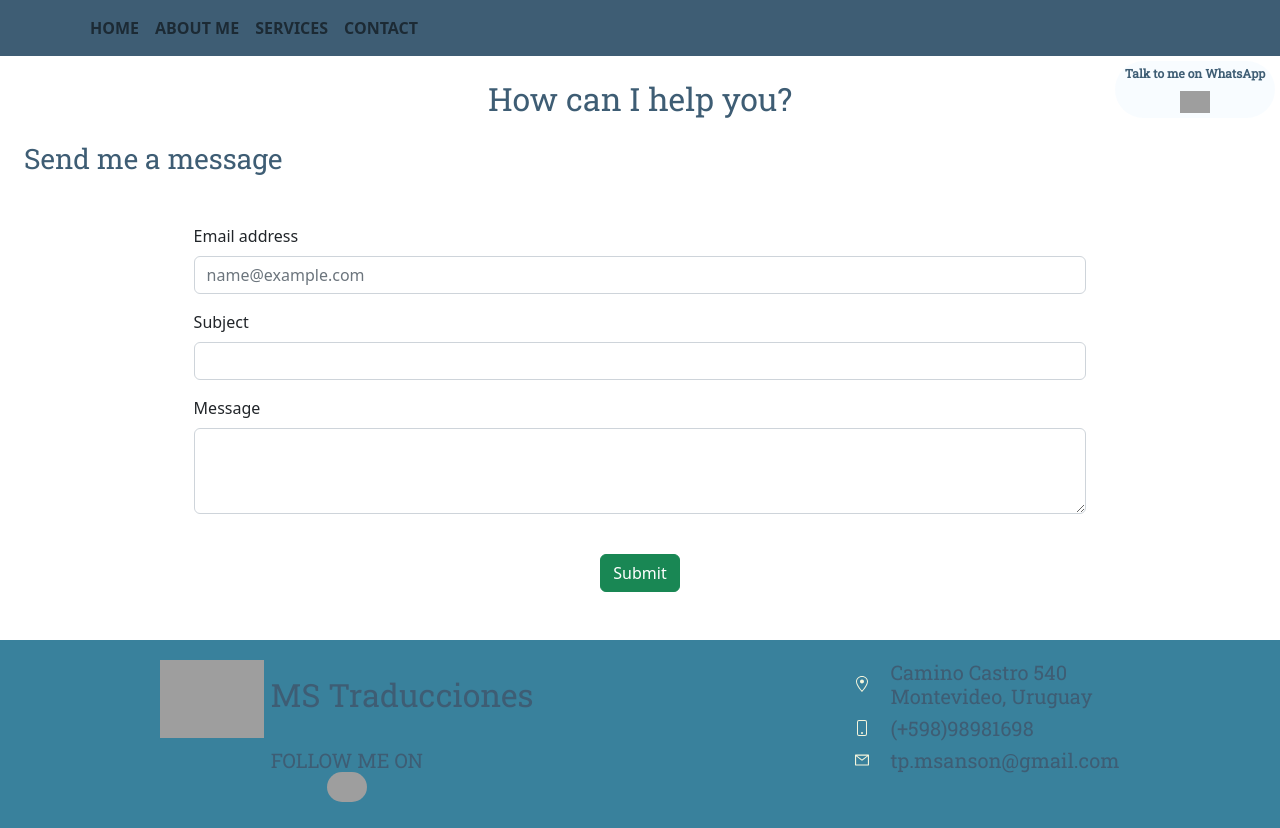
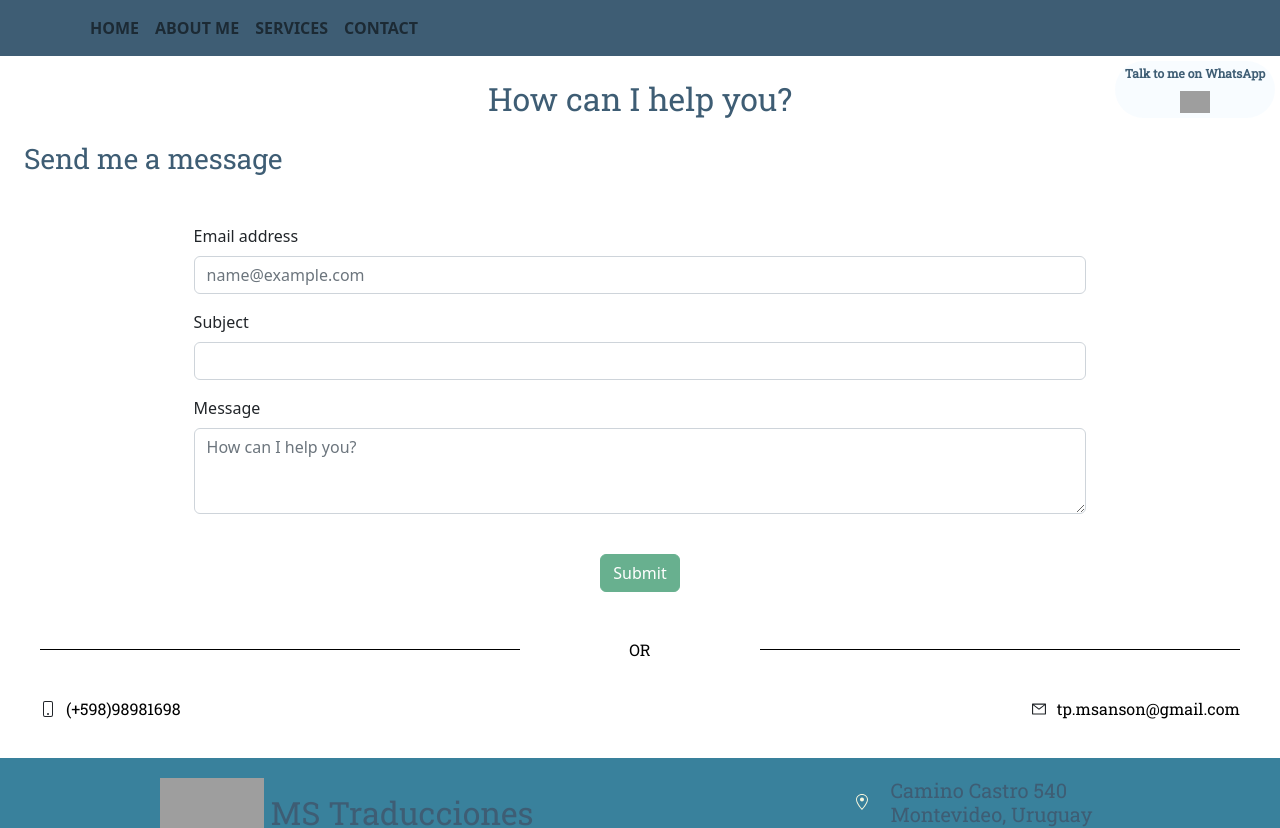
Before and after one commit to ManuelSanson/TranslatorLandingPage, a React (Create React App) app: page /TranslatorLandingPage/contact in a window 1280 px wide. Shown: the top 828 px of the page. Built offline with nearby package versions, Linux system fonts and the light colour scheme; grey boxes are pictures that could not be loaded.

Commit message:
add other form of contact, style changes

```diff
--- a/src/components/contact/Contact.css
+++ b/src/components/contact/Contact.css
@@ -7,12 +7,53 @@
     width: 80%;
 }
 
+.line {
+    height: 1px;
+    background: black;
+    width: 40%;
+}
+
+.orContact {
+    display: flex;
+    justify-content: space-between;
+    align-items: center;
+    margin: 40px;
+}
+
+.orContact h6 {
+    color: black;
+    margin: 0px;
+}
+
+.communication {
+    justify-content: space-between;
+}
+
+.communicationMean {
+    display: flex;
+    align-items: center;
+}
+
+.communicationMean h6 {
+    margin-left: 10px;
+}
+
+@media screen and (max-width: 425px) {
+    .orContact {
+        margin-left: 10px;
+        margin-right: 10px;
+    }
+}
+
 @media screen and (max-width: 375px) {
     .contactFormContainer h2 {
         font-size: 22px;
     }
     .contactFormContainer h3 {
         font-size: 20px;
+    }
+    .communicationMean h6 {
+        font-size: 13px;
     }
 }
 
@@ -23,4 +64,8 @@
     .contactFormContainer h3 {
         font-size: 16px;
     }
+    .communicationMean h6 {
+        font-size: 12px;
+        margin-left: 4px;
+    }
 }
--- a/src/components/contact/Contact.js
+++ b/src/components/contact/Contact.js
@@ -2,6 +2,8 @@ import { useState } from "react";
 import { Button, Container, Form } from "react-bootstrap";
 import { useTranslation } from "react-i18next";
 import Swal from "sweetalert2";
+import { BsPhone } from 'react-icons/bs';
+import { AiOutlineMail } from 'react-icons/ai';
 import './Contact.css';
 
 
@@ -26,16 +28,10 @@ const Contact = () => {
             setEmailAddress('');
             setSubject('');
             setMessage('');
-        } else {
-            Swal.fire({
-                position: 'center',
-                icon: 'error',
-                title: `${t('FillAll')}`,
-                showConfirmButton: false,
-                timer: 1500
-            })
         }
     }
+
+    const isDisabled = emailAddress === '' || subject === '' || message === ''
 
     return (
         <main className="contactFormContainer">
@@ -53,14 +49,29 @@ const Contact = () => {
                     </Form.Group>
                     <Form.Group className="mb-3" controlId="exampleForm.ControlTextarea1">
                         <Form.Label> {t('Message')} </Form.Label>
-                        <Form.Control as="textarea" rows={3} value={message} onChange={(e) => setMessage(e.target.value)}/>
+                        <Form.Control as="textarea" placeholder={t('Help')} rows={3} value={message} onChange={(e) => setMessage(e.target.value)}/>
                     </Form.Group>
                 </Form>
             </Container>
             <div className="mb-5 text-center">
-                <Button size='md' onClick={submitMessage} variant="success" type="submit">
+                <Button disabled={isDisabled} size='md' onClick={submitMessage} variant="success"  className='button' type="submit">
                     {t('Submit')}
                 </Button>
+            </div>
+            <div className="orContact">
+                <div className="line"></div>
+                <h6> {t('OR')} </h6>
+                <div className="line"></div>
+            </div>
+            <div className="orContact communication">
+                <div className="communicationMean">
+                    <BsPhone />
+                    <h6>(+598)98981698</h6>
+                </div>
+                <div className="communicationMean">
+                    <AiOutlineMail/>
+                    <h6>tp.msanson@gmail.com</h6>
+                </div>
             </div>
         </main>
     )
```
